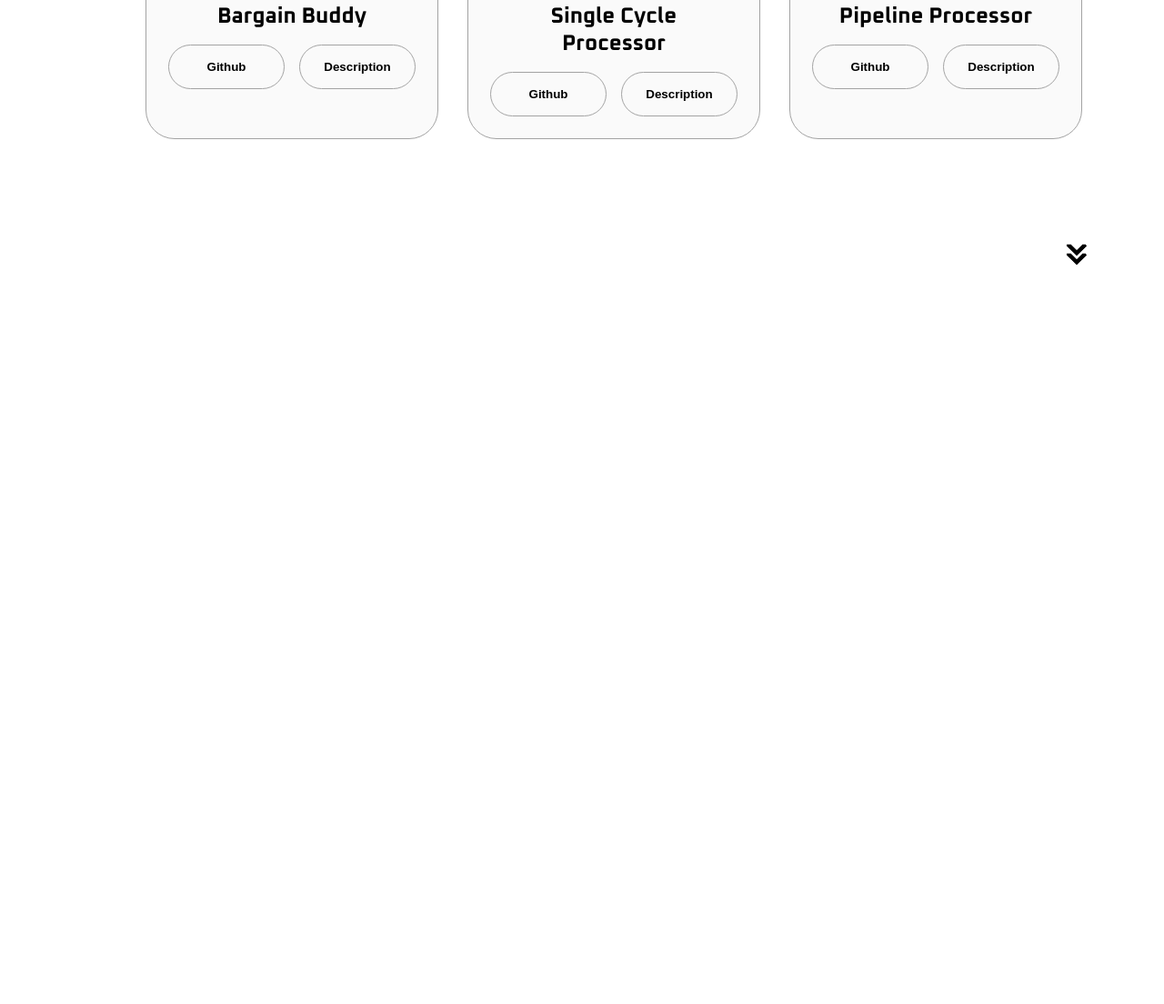
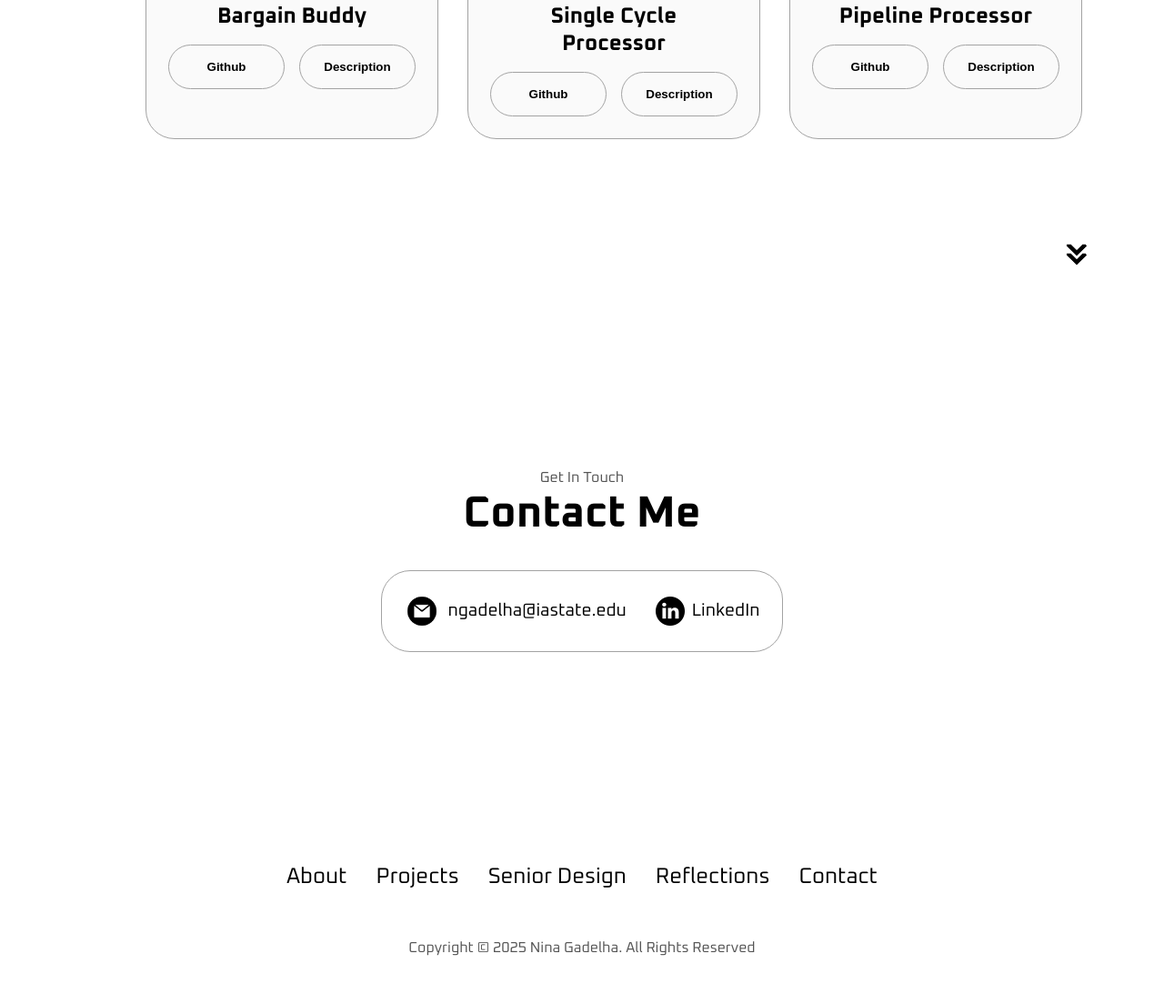
Before and after one commit to ninagadelha/Senior_Portfolio_Website, a plain HTML site: page index.html in a window 1280 px wide. Shown: the part 1976-3080 px from the top of the page at 91% size. Before the commit the page ends 2312 px from the top, so only its background shows below. Drawn offline with Linux system fonts and the light colour scheme; a web font is replaced by a local one.

Commit message:
contact section done

```diff
--- a/index.html
+++ b/index.html
@@ -193,6 +193,42 @@
             onclick="location.href='./#seniorDesign'"
             />
         </section>
+        <section id = "contact">
+            <p class="section__text__p1">Get In Touch</p>
+                <h1 class="title">Contact Me</h1>
+                <div class="contact-info-upper-container">
+                    <div class="contact-info-container">
+                        <img
+                            src="./assets/email.png"
+                            alt="Email icon"
+                            class="icon contact-icon email-icon"
+                        />
+                        <p><a href="mailtp:ngadelha@iastate.edu">ngadelha@iastate.edu</a></p>
+                    </div>
+                    <div class="contact-info-container">
+                        <img
+                            src="./assets/linkedin.png"
+                            alt="LinkedIn icon"
+                            class="icon contact-icon"
+                        />
+                        <p><a href="https://www.linkedin.com/in/n-gadelha/">LinkedIn</a></p>
+                    </div>
+                </div>
+        </section>
+        <footer>
+            <nav>
+                <div class="nav-links-container">
+                    <ul class= "nav-links">
+                        <li><a href="#about">About</a></li>
+                        <li><a href="#projects">Projects</a></li>
+                        <li><a href="#seniorDesign">Senior Design</a></li>
+                        <li><a href="#reflections">Reflections</a></li>
+                        <li><a href="#contact">Contact</a></li>
+                    </ul>
+                </div>
+            </nav>
+            <p>Copyright &#169; 2025 Nina Gadelha. All Rights Reserved</p>
+        </footer>
         <script src="script.js"></script>
     </body>
 </html>
--- a/style.css
+++ b/style.css
@@ -337,3 +337,52 @@
     color: black;
     border-color: rgb(163, 163, 163);
 }
+
+/*contact*/
+#contact{
+    display: flex;
+    justify-content: center;
+    flex-direction: column;
+    height: 70vh;
+}
+
+.contact-info-upper-container{
+    display: flex;
+    justify-content: center;
+    border-radius: 2rem;
+    border: rgb(53, 53, 53) 0.1rem solid;
+    border-color: rgb(163, 163, 163);
+    background: (250, 250, 250);
+    margin: 2rem auto;
+    padding: 0.5rem;
+}
+
+.contact-info-container{
+    display: flex;
+    align-items: center;
+    justify-content: center;
+    gap: 0.5rem;
+    margin: 1rem;
+}
+
+.contact-info-container p{
+    font-size: larger;
+}
+
+.contact-icon{
+    cursor: default;
+}
+
+.email-icon{
+    height: 2.5rem;
+}
+
+/*footer*/
+footer{
+    height: 26vh;
+    margin: 0 1rem;
+}
+
+footer p{
+    text-align: center;
+}
```
